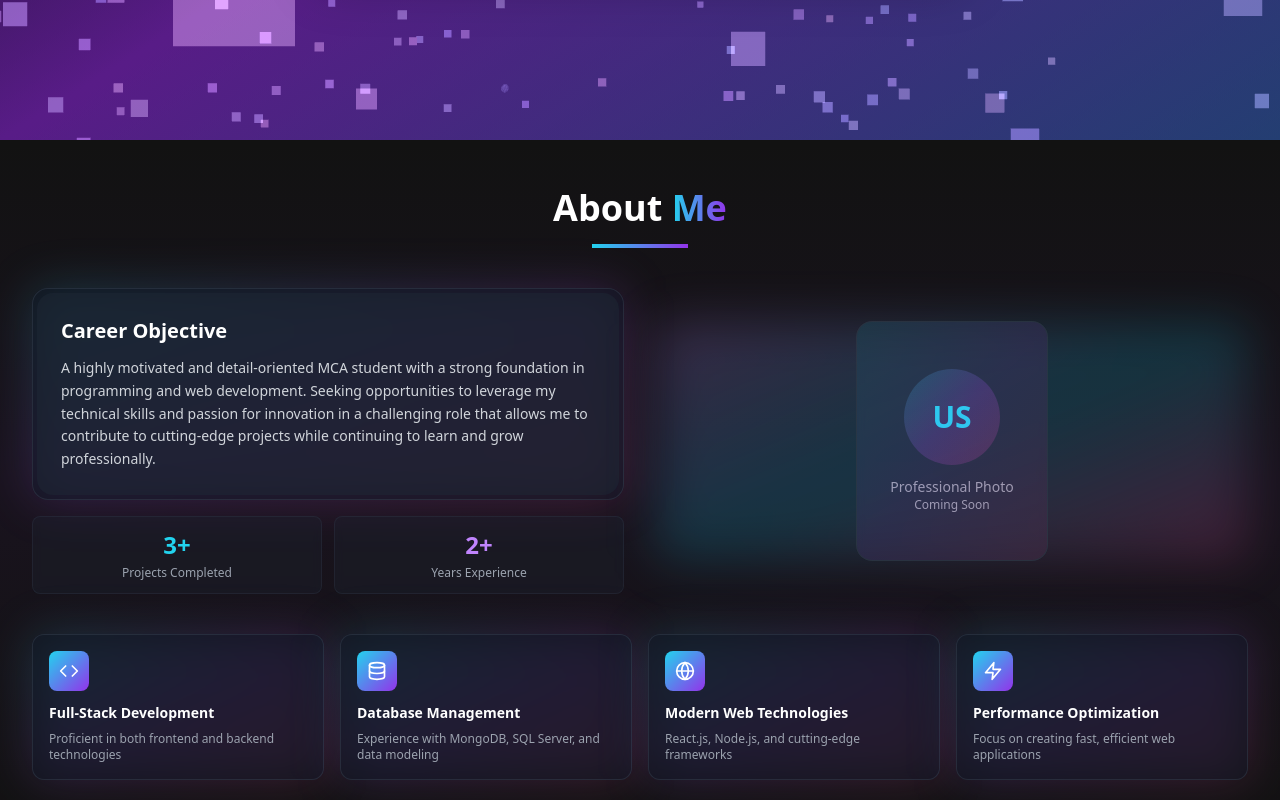
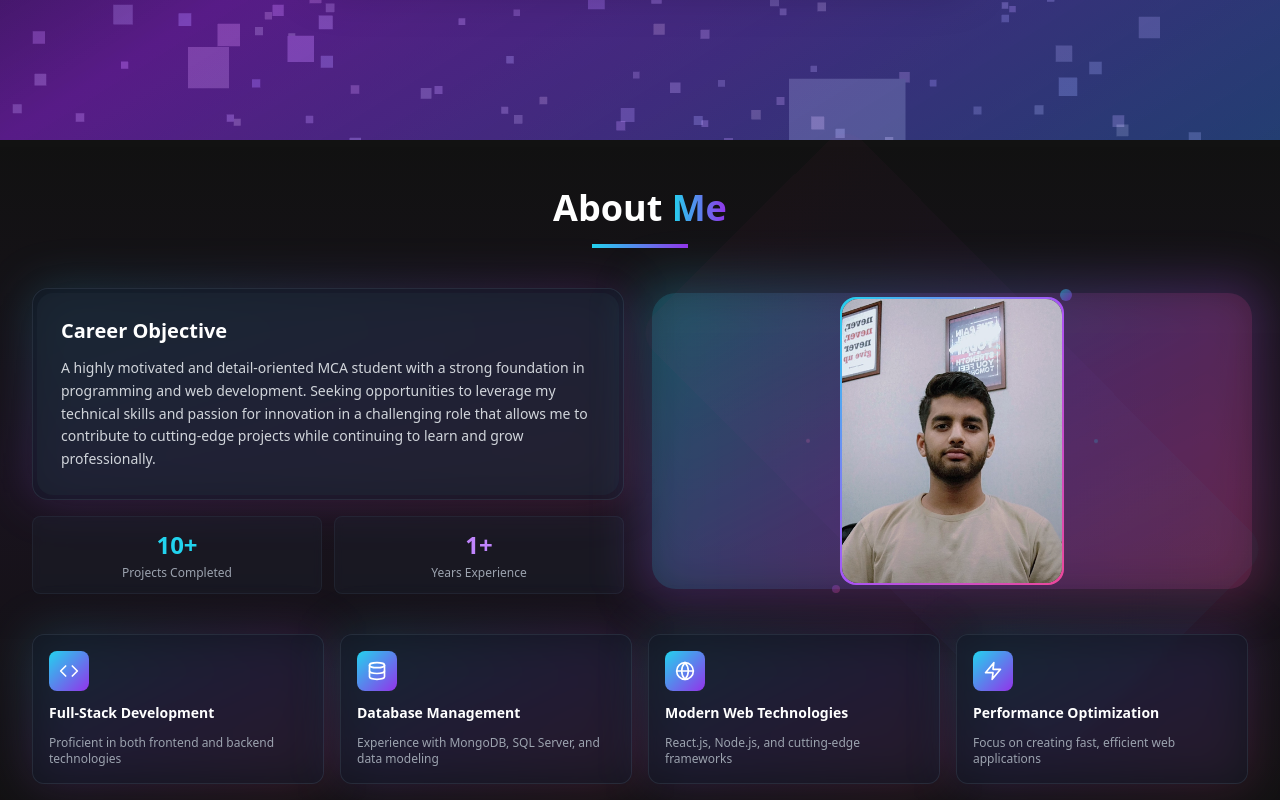
Before and after one commit to Utkarsh042/Portfolio, a React (Vite) app: page / in a window 1280 px wide. Shown: the part 660-1460 px from the top of the page. Built offline with nearby package versions, Linux system fonts and the light colour scheme.

Commit message:
update in the code and added the image

```diff
--- a/src/components/About.jsx
+++ b/src/components/About.jsx
@@ -2,6 +2,71 @@ import React from 'react';
 import { motion } from 'framer-motion';
 import { useInView } from 'react-intersection-observer';
 import { Code, Database, Globe, Zap } from 'lucide-react';
+
+// Add custom animations
+const customStyles = `
+  @keyframes float {
+    0%, 100% { transform: translateY(0px); }
+    50% { transform: translateY(-10px); }
+  }
+
+  @keyframes float-delayed {
+    0%, 100% { transform: translateY(0px); }
+    50% { transform: translateY(-8px); }
+  }
+
+  @keyframes float-slow {
+    0%, 100% { transform: translateY(0px); }
+    50% { transform: translateY(-6px); }
+  }
+
+  @keyframes spin-slow {
+    from { transform: rotate(0deg); }
+    to { transform: rotate(360deg); }
+  }
+
+  @keyframes spin-very-slow {
+    from { transform: rotate(0deg); }
+    to { transform: rotate(360deg); }
+  }
+
+  @keyframes scan {
+    0% { transform: translateY(0); }
+    100% { transform: translateY(288px); }
+  }
+
+  .animate-float {
+    animation: float 3s ease-in-out infinite;
+  }
+
+  .animate-float-delayed {
+    animation: float-delayed 2.5s ease-in-out infinite 0.5s;
+  }
+
+  .animate-float-slow {
+    animation: float-slow 4s ease-in-out infinite;
+  }
+
+  .animate-spin-slow {
+    animation: spin-slow 8s linear infinite;
+  }
+
+  .animate-spin-very-slow {
+    animation: spin-very-slow 20s linear infinite;
+  }
+
+  .animate-scan {
+    animation: scan 2s ease-in-out infinite;
+  }
+`;
+
+// Inject styles
+if (typeof document !== 'undefined' && !document.getElementById('about-custom-styles')) {
+  const styleSheet = document.createElement('style');
+  styleSheet.id = 'about-custom-styles';
+  styleSheet.textContent = customStyles;
+  document.head.appendChild(styleSheet);
+}
 
 const About = () => {
   const [ref, inView] = useInView({
@@ -74,11 +139,11 @@ const About = () => {
 
             <div className="grid grid-cols-2 gap-3">
               <div className="text-center p-3 bg-gray-800/30 backdrop-blur-sm rounded-lg border border-gray-700/30">
-                <div className="text-2xl font-bold text-cyan-400 mb-1">3+</div>
+                <div className="text-2xl font-bold text-cyan-400 mb-1">10+</div>
                 <div className="text-gray-400 text-xs">Projects Completed</div>
               </div>
               <div className="text-center p-3 bg-gray-800/30 backdrop-blur-sm rounded-lg border border-gray-700/30">
-                <div className="text-2xl font-bold text-purple-400 mb-1">2+</div>
+                <div className="text-2xl font-bold text-purple-400 mb-1">1+</div>
                 <div className="text-gray-400 text-xs">Years Experience</div>
               </div>
             </div>
@@ -90,18 +155,54 @@ const About = () => {
             transition={{ duration: 0.8, delay: 0.4 }}
             className="space-y-4"
           >
-            <div className="relative">
-              <div className="absolute inset-0 bg-gradient-to-br from-purple-400/20 via-cyan-500/20 to-pink-500/20 rounded-2xl blur-xl"></div>
-              <div className="relative w-48 h-60 mx-auto bg-gray-800/50 backdrop-blur-sm border border-gray-700/50 rounded-2xl overflow-hidden">
-                <div className="absolute inset-0 bg-gradient-to-br from-cyan-400/10 via-purple-500/10 to-pink-500/10"></div>
-                <div className="flex items-center justify-center h-full">
-                  <div className="text-center text-gray-400">
-                    <div className="w-24 h-24 mx-auto mb-3 bg-gradient-to-br from-cyan-400/20 via-purple-500/20 to-pink-500/20 rounded-full flex items-center justify-center">
-                      <span className="text-3xl font-bold text-cyan-400">US</span>
+            <div className="relative group">
+              {/* Subtle glow effect */}
+              <div className="absolute -inset-4 bg-gradient-to-br from-cyan-400/25 via-purple-500/25 to-pink-500/25 rounded-3xl blur-xl group-hover:blur-2xl transition-all duration-700"></div>
+
+              {/* Very subtle rotating border - much slower */}
+              <div className="absolute -inset-1 rounded-3xl bg-gradient-to-r from-cyan-400/30 via-purple-500/30 to-pink-500/30 opacity-50 group-hover:opacity-75 transition-opacity duration-700">
+                <div className="absolute inset-0 rounded-3xl bg-gradient-to-r from-cyan-400/20 via-purple-500/20 to-pink-500/20 animate-spin-slow opacity-30"></div>
+              </div>
+
+              {/* Only 2 floating particles - much more subtle */}
+              <div className="absolute -inset-6 pointer-events-none opacity-0 group-hover:opacity-100 transition-opacity duration-500">
+                <div className="absolute top-8 right-8 w-1.5 h-1.5 bg-cyan-400/60 rounded-full animate-float-slow"></div>
+                <div className="absolute bottom-12 left-6 w-1 h-1 bg-purple-400/60 rounded-full animate-float-delayed"></div>
+              </div>
+
+              {/* Image container */}
+              <div className="relative w-56 h-72 mx-auto transform group-hover:scale-[1.03] transition-transform duration-500">
+                {/* Border with subtle animation */}
+                <div className="absolute inset-0 bg-gradient-to-br from-cyan-400 via-purple-500 to-pink-500 rounded-2xl p-[2px] group-hover:p-[3px] transition-all duration-300">
+                  <div className="w-full h-full bg-gray-900 rounded-2xl overflow-hidden relative">
+                    {/* Very subtle scanning line - only on hover */}
+                    <div className="absolute inset-0 z-10 opacity-0 group-hover:opacity-30 transition-opacity duration-500">
+                      <div className="absolute top-0 left-0 w-full h-px bg-gradient-to-r from-transparent via-cyan-400/50 to-transparent animate-scan"></div>
                     </div>
-                    <p className="text-sm">Professional Photo</p>
-                    <p className="text-xs">Coming Soon</p>
+
+                    {/* Image with effects */}
+                    <div className="relative w-full h-full">
+                      <img
+                        src="/images/Portfolio_image.jpg"
+                        alt="Professional Profile"
+                        className="w-full h-full object-cover object-center transition-all duration-500 group-hover:brightness-105"
+                      />
+
+                      {/* Subtle overlays */}
+                      <div className="absolute inset-0 bg-gradient-to-t from-gray-900/20 via-transparent to-transparent"></div>
+                      <div className="absolute inset-0 bg-gradient-to-br from-cyan-400/0 via-purple-500/0 to-pink-500/0 group-hover:from-cyan-400/5 group-hover:via-purple-500/3 group-hover:to-pink-500/5 transition-all duration-700"></div>
+                    </div>
                   </div>
+                </div>
+
+                {/* Smaller corner accents */}
+                <div className="absolute -top-2 -right-2 w-3 h-3 bg-gradient-to-br from-cyan-400 to-purple-600 rounded-full opacity-50 group-hover:opacity-80 transition-opacity duration-500"></div>
+                <div className="absolute -bottom-2 -left-2 w-2 h-2 bg-gradient-to-br from-purple-500 to-pink-500 rounded-full opacity-30 group-hover:opacity-60 transition-opacity duration-500"></div>
+
+                {/* Only 2 orbiting dots - very subtle */}
+                <div className="absolute inset-0 animate-spin-very-slow opacity-20 group-hover:opacity-40 transition-opacity duration-500">
+                  <div className="absolute -top-0.5 left-1/2 w-1 h-1 bg-cyan-400 rounded-full transform -translate-x-1/2"></div>
+                  <div className="absolute -bottom-0.5 left-1/2 w-1 h-1 bg-pink-400 rounded-full transform -translate-x-1/2"></div>
                 </div>
               </div>
             </div>
@@ -127,7 +228,7 @@ const About = () => {
                 <div className="w-10 h-10 bg-gradient-to-br from-cyan-400 to-purple-600 rounded-lg flex items-center justify-center mb-3">
                   <highlight.icon className="text-white" size={20} />
                 </div>
-                <h3 className="text-sm font-semibold text-white mb-2">{highlight.title}</h3>
+                <h3 className="text-sm font-semibold text-white mb-3">{highlight.title}</h3>
                 <p className="text-gray-400 text-xs">{highlight.description}</p>
               </div>
             </motion.div>
--- a/src/components/Certificates.jsx
+++ b/src/components/Certificates.jsx
@@ -86,7 +86,7 @@ const Certificates = () => {
                     </motion.a> */}
                   </div>
 
-                  <h3 className="text-lg font-bold text-white mb-2 group-hover:text-cyan-400 transition-colors duration-300">
+                  <h3 className="text-lg font-bold text-white mb-2 group-hover:text-gray-800 transition-colors duration-300">
                     {cert.title}
                   </h3>
 
--- a/src/components/Contact.jsx
+++ b/src/components/Contact.jsx
@@ -33,7 +33,7 @@ const Contact = () => {
     {
       icon: MapPin,
       title: 'Location',
-      value: 'Greater Noida, UP',
+      value: 'Noida, UP',
       href: '#',
       color: 'from-blue-400 to-cyan-500'
     }
--- a/src/components/Skills.jsx
+++ b/src/components/Skills.jsx
@@ -42,7 +42,7 @@ const Skills = () => {
         { name: 'HTML', level: 95, color: 'bg-orange-600' },
         { name: 'CSS', level: 90, color: 'bg-blue-600' },
         { name: 'Tailwind CSS', level: 85, color: 'bg-teal-500' },
-        { name: 'SASS', level: 80, color: 'bg-pink-500' },
+        // { name: 'SASS', level: 80, color: 'bg-pink-500' },
       ]
     },
     {
@@ -52,8 +52,8 @@ const Skills = () => {
       skills: [
         { name: 'MongoDB', level: 85, color: 'bg-green-700' },
         { name: 'SQL Server', level: 80, color: 'bg-blue-700' },
-        { name: 'MySQL', level: 75, color: 'bg-orange-600' },
-        { name: 'Firebase', level: 70, color: 'bg-yellow-600' },
+        // { name: 'MySQL', level: 75, color: 'bg-orange-600' },
+        // { name: 'Firebase', level: 70, color: 'bg-yellow-600' },
       ]
     },
     {
--- a/src/components/ThreeBackground.jsx
+++ b/src/components/ThreeBackground.jsx
@@ -30,20 +30,28 @@ const ThreeBackground = () => {
   useEffect(() => {
     if (!mountRef.current) return;
 
+    let scene, camera, renderer, particles, shapes = [];
+
     // Scene setup
-    const scene = new THREE.Scene();
-    const camera = new THREE.PerspectiveCamera(75, window.innerWidth / window.innerHeight, 0.1, 1000);
-    const renderer = new THREE.WebGLRenderer({ antialias: true, alpha: true });
+    scene = new THREE.Scene();
+    camera = new THREE.PerspectiveCamera(75, window.innerWidth / window.innerHeight, 0.1, 1000);
+    renderer = new THREE.WebGLRenderer({ antialias: true, alpha: true });
 
     renderer.setSize(window.innerWidth, window.innerHeight);
     renderer.setClearColor(0x000000, 0);
+
+    // Clear any existing canvas
+    while (mountRef.current.firstChild) {
+      mountRef.current.removeChild(mountRef.current.firstChild);
+    }
+
     mountRef.current.appendChild(renderer.domElement);
 
     // Store references
     sceneRef.current = scene;
     rendererRef.current = renderer;
 
-    // Create particle field with reduced opacity for better text visibility
+    // Create particle field
     const particleCount = 1500;
     const positions = new Float32Array(particleCount * 3);
     const colors = new Float32Array(particleCount * 3);
@@ -71,11 +79,10 @@ const ThreeBackground = () => {
       opacity: 0.4
     });
 
-    const particles = new THREE.Points(particleGeometry, particleMaterial);
+    particles = new THREE.Points(particleGeometry, particleMaterial);
     scene.add(particles);
 
-    // Create floating geometric shapes with reduced opacity
-    const shapes = [];
+    // Create floating geometric shapes
     const shapeCount = 10;
 
     for (let i = 0; i < shapeCount; i++) {
@@ -126,20 +133,24 @@ const ThreeBackground = () => {
 
       const time = Date.now() * 0.001;
 
-      // Slower particle field rotation
+      // Animate particles
+      if (particles) {
         particles.rotation.x = time * 0.03;
         particles.rotation.y = time * 0.05;
+      }
 
-      // Animate floating shapes with gentler movement
+      // Animate floating shapes
       shapes.forEach((shape, index) => {
+        if (shape.mesh) {
           shape.mesh.rotation.x += shape.rotationSpeed.x;
           shape.mesh.rotation.y += shape.rotationSpeed.y;
           shape.mesh.rotation.z += shape.rotationSpeed.z;
 
           shape.mesh.position.y += Math.sin(time * 0.3 + shape.floatOffset) * 0.008;
+        }
       });
 
-      // More subtle camera movement
+      // Camera movement
       camera.position.x = Math.sin(time * 0.05) * 1;
       camera.position.y = Math.cos(time * 0.04) * 0.5;
       camera.lookAt(0, 0, 0);
@@ -147,13 +158,16 @@ const ThreeBackground = () => {
       renderer.render(scene, camera);
     };
 
+    // Start animation
     animate();
 
     // Handle window resize
     const handleResize = () => {
+      if (camera && renderer) {
         camera.aspect = window.innerWidth / window.innerHeight;
         camera.updateProjectionMatrix();
         renderer.setSize(window.innerWidth, window.innerHeight);
+      }
     };
 
     window.addEventListener('resize', handleResize);
@@ -164,13 +178,11 @@ const ThreeBackground = () => {
 
       if (animationRef.current) {
         cancelAnimationFrame(animationRef.current);
-      }
-
-      if (mountRef.current && renderer.domElement) {
-        mountRef.current.removeChild(renderer.domElement);
+        animationRef.current = null;
       }
 
       // Dispose of geometries and materials
+      if (scene) {
         scene.traverse((object) => {
           if (object.geometry) object.geometry.dispose();
           if (object.material) {
@@ -182,9 +194,24 @@ const ThreeBackground = () => {
           }
         });
 
+        // Clear the scene
+        while(scene.children.length > 0){
+          scene.remove(scene.children[0]);
+        }
+      }
+
+      if (renderer) {
         renderer.dispose();
+        if (mountRef.current && renderer.domElement && mountRef.current.contains(renderer.domElement)) {
+          mountRef.current.removeChild(renderer.domElement);
+        }
+      }
+
+      // Clear refs
+      sceneRef.current = null;
+      rendererRef.current = null;
     };
-  }, []);
+  }, []); // Empty dependency array
 
   const contactLinks = [
     {
@@ -207,7 +234,7 @@ const ThreeBackground = () => {
     },
     {
       icon: Phone,
-      href: 'tel:+91XXXXXXXXXX',
+      href: 'tel:+917380710191',
       label: 'Phone',
       color: 'hover:text-green-400'
     },
@@ -218,15 +245,7 @@ const ThreeBackground = () => {
       {/* Three.js Background */}
       <div
         ref={mountRef}
-        className="absolute inset-0"
-        style={{
-          position: 'absolute',
-          top: 0,
-          left: 0,
-          width: '100%',
-          height: '100%',
-          zIndex: 1
-        }}
+        className="absolute inset-0 z-0"
       />
 
       {/* Enhanced gradient overlay for better text visibility */}
@@ -235,7 +254,7 @@ const ThreeBackground = () => {
       {/* Hero Content */}
       <div className="relative z-10 min-h-screen flex items-start justify-center pt-12 pb-2">
         <div className="max-w-7xl mx-auto px-4 sm:px-6 lg:px-8 text-center">
-          {/* Content background for better readability - positioned closer to navbar */}
+          {/* Content background for better readability */}
           <div className="relative bg-black/30 backdrop-blur-[2px] rounded-3xl border border-white/10 p-8 md:p-12 shadow-2xl mt-8">
             <motion.div
               initial={{ opacity: 0, y: 30 }}
```
Also changed, not shown: public/images/Portfolio_image.jpg (added), public/images/Portfolio_photo.jpg (added). Lines whose indentation alone changed are shown as unchanged.
